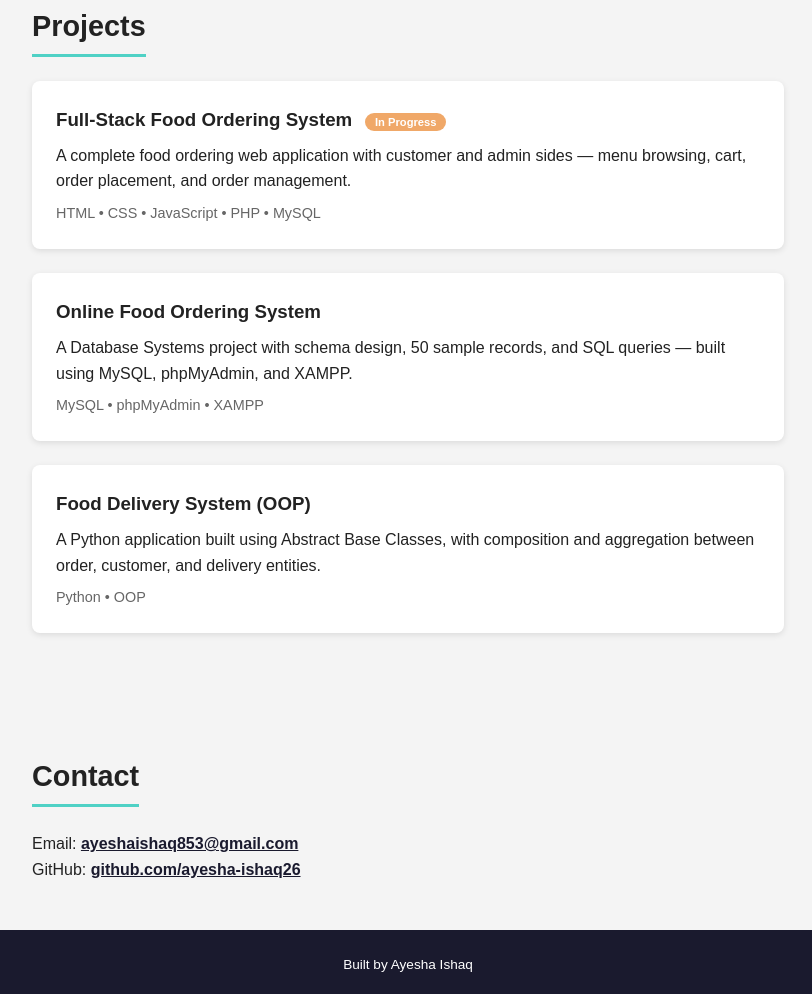
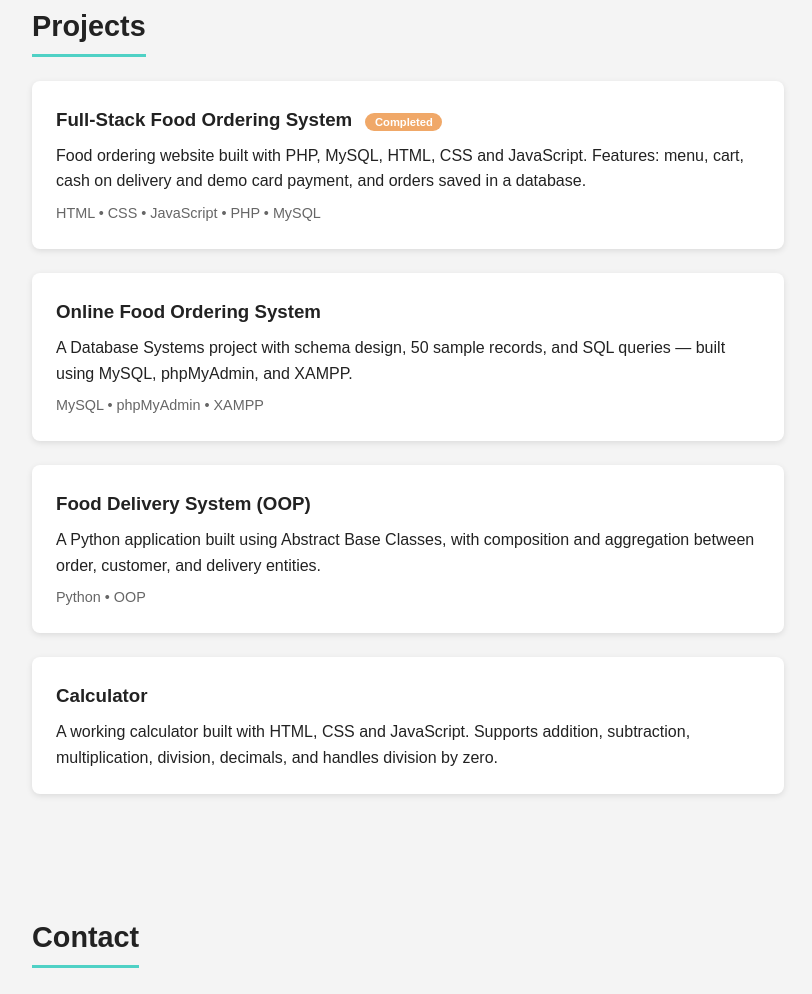
Before and after one commit to ayesha-ishaq26/ayesha-ishaq26.github.io, a plain HTML site: page index.html in a window 1280 px wide. Shown: the part 1696-2690 px from the top of the page, without its empty margins (232-1044 px from the left). Drawn offline with Linux system fonts and the light colour scheme.

Commit message:
Revise project details and add calculator project
Updated project descriptions and added a new calculator project.

```diff
--- a/index.html
+++ b/index.html
@@ -239,8 +239,8 @@
     <h2>Projects</h2>
 
     <div class="project-card">
-      <h3>Full-Stack Food Ordering System <span class="status">In Progress</span></h3>
-      <p>A complete food ordering web application with customer and admin sides — menu browsing, cart, order placement, and order management.</p>
+      <h3>Full-Stack Food Ordering System <span class="status">Completed</span></h3>
+      <p>Food ordering website built with PHP, MySQL, HTML, CSS and JavaScript. Features: menu, cart, cash on delivery and demo card payment, and orders saved in a database.</p>
       <p class="tech">HTML • CSS • JavaScript • PHP • MySQL</p>
     </div>
 
@@ -254,6 +254,11 @@
       <h3>Food Delivery System (OOP)</h3>
       <p>A Python application built using Abstract Base Classes, with composition and aggregation between order, customer, and delivery entities.</p>
       <p class="tech">Python • OOP</p>
+    </div>
+
+    <div class="project-card">
+      <h3>Calculator</h3>
+      <p>A working calculator built with HTML, CSS and JavaScript. Supports addition, subtraction, multiplication, division, decimals, and handles division by zero.</p>
     </div>
   </section>
 
```
